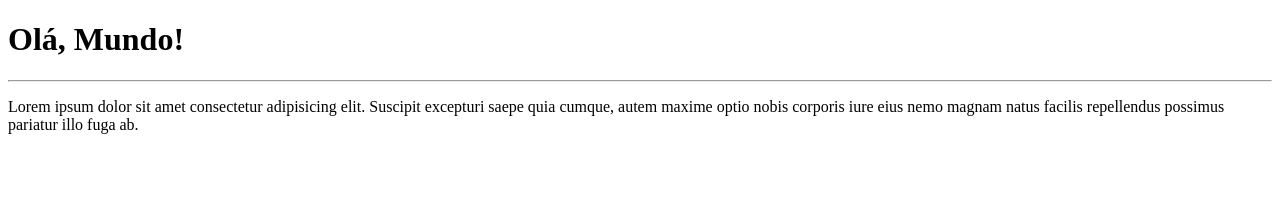
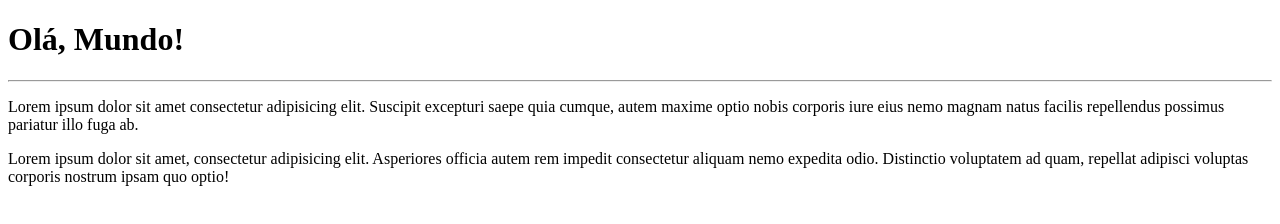
Before and after one commit to yioseph/OLA--MUNDO, a plain HTML site: page site-exemplo/index.html in a window 1280 px wide. Drawn offline with Linux system fonts and the light colour scheme.

Commit message:
adicionei um paragrafo

```diff
--- a/site-exemplo/index.html
+++ b/site-exemplo/index.html
@@ -10,5 +10,6 @@
     <h1>Olá, Mundo!</h1>
     <hr>
     <p>Lorem ipsum dolor sit amet consectetur adipisicing elit. Suscipit excepturi saepe quia cumque, autem maxime optio nobis corporis iure eius nemo magnam natus facilis repellendus possimus pariatur illo fuga ab.</p>
+    <p>Lorem ipsum dolor sit amet, consectetur adipisicing elit. Asperiores officia autem rem impedit consectetur aliquam nemo expedita odio. Distinctio voluptatem ad quam, repellat adipisci voluptas corporis nostrum ipsam quo optio!</p>
 </body>
 </html>
```
